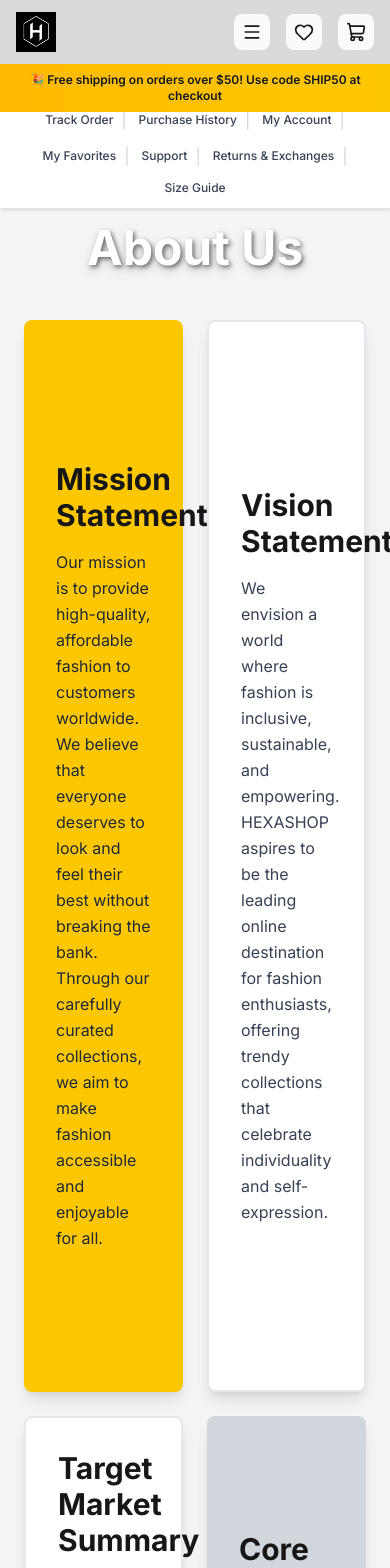
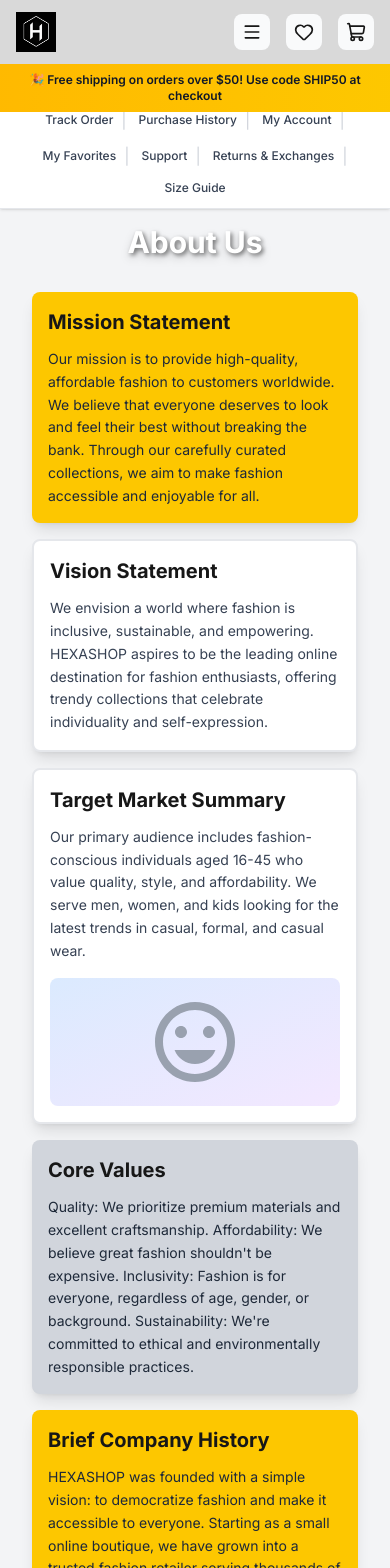
Before and after one commit to Qofy/hexashop, a Next.js app: page /aboutUs in a window 390 px wide. Shown: the top 1568 px of the page. Built offline with nearby package versions, Linux system fonts and the light colour scheme.

Commit message:
feat: refactor AboutUs component layout and improve content structure

```diff
--- a/app/aboutUs/page.tsx
+++ b/app/aboutUs/page.tsx
@@ -1,52 +1,60 @@
 'use client';
 
 import { content } from '@/data/componentDatas/content_context';
+import Section from '@/component/Section';
+import Container from '@/component/Container';
 
 export default function AboutUs() {
   const aboutContent = content.AboutUs;
 
   return (
-    <div className="bg-gray-100 min-h-screen py-16 px-6">
-      <div className="max-w-7xl mx-auto">
-        <h1 className="text-5xl font-bold text-center text-white mb-12 drop-shadow-lg" style={{ textShadow: '2px 2px 4px rgba(0,0,0,0.5)' }}>
+    <Section bgColor="bg-gray-100" padding="sm">
+      <div className="h-10 md:h-8"></div>
+      <Container>
+        <h1 className="text-3xl md:text-4xl lg:text-5xl font-bold text-center text-white mb-8 md:mb-12 drop-shadow-lg" style={{ textShadow: '2px 2px 4px rgba(0,0,0,0.5)' }}>
           {aboutContent?.title}
         </h1>
 
-        <div className="grid grid-cols-2 grid-rows-3 gap-6 min-h-200">
+        <div className="grid grid-cols-1 md:grid-cols-2 lg:grid-cols-2 gap-4 md:gap-6">
 
-          <div className="col-span-1 row-span-1 bg-yellow-400 p-8 flex flex-col justify-center rounded-lg shadow-lg">
-            <h2 className="text-3xl font-bold mb-4">{aboutContent?.missionTitle}</h2>
-            <p className="text-gray-800 leading-relaxed">{aboutContent?.missionDescription}</p>
+          {/* Mission */}
+          <div className="bg-yellow-400 p-4 md:p-8 flex flex-col justify-center rounded-lg shadow-lg">
+            <h2 className="text-xl md:text-3xl font-bold mb-3 md:mb-4">{aboutContent?.missionTitle}</h2>
+            <p className="text-sm md:text-base text-gray-800 leading-relaxed">{aboutContent?.missionDescription}</p>
           </div>
 
-          <div className="col-span-1 row-span-1 bg-white p-8 flex flex-col justify-center rounded-lg shadow-lg border-2 border-gray-200">
-            <h2 className="text-3xl font-bold mb-4">{aboutContent?.visionTitle}</h2>
-            <p className="text-gray-700 leading-relaxed">{aboutContent?.visionDescription}</p>
+          {/* Vision */}
+          <div className="bg-white p-4 md:p-8 flex flex-col justify-center rounded-lg shadow-lg border-2 border-gray-200">
+            <h2 className="text-xl md:text-3xl font-bold mb-3 md:mb-4">{aboutContent?.visionTitle}</h2>
+            <p className="text-sm md:text-base text-gray-700 leading-relaxed">{aboutContent?.visionDescription}</p>
           </div>
 
-          <div className="col-span-1 row-span-2 bg-white p-8 rounded-lg shadow-lg border-2 border-gray-200 flex flex-col justify-between">
+          {/* Target Market */}
+          <div className="bg-white p-4 md:p-8 rounded-lg shadow-lg border-2 border-gray-200 flex flex-col justify-between">
             <div>
-              <h2 className="text-3xl font-bold mb-4">{aboutContent?.targetMarketTitle}</h2>
-              <p className="text-gray-700 leading-relaxed">{aboutContent?.targetMarketDescription}</p>
+              <h2 className="text-xl md:text-3xl font-bold mb-3 md:mb-4">{aboutContent?.targetMarketTitle}</h2>
+              <p className="text-sm md:text-base text-gray-700 leading-relaxed">{aboutContent?.targetMarketDescription}</p>
             </div>
-            <div className="mt-6 h-48 bg-linear-to-br from-blue-100 to-purple-100 rounded-lg flex items-center justify-center">
-              <svg className="w-32 h-32 text-gray-400" fill="currentColor" viewBox="0 0 24 24">
+            <div className="mt-4 md:mt-6 h-32 md:h-48 bg-linear-to-br from-blue-100 to-purple-100 rounded-lg flex items-center justify-center">
+              <svg className="w-24 h-24 md:w-32 md:h-32 text-gray-400" fill="currentColor" viewBox="0 0 24 24">
                 <path d="M12 2C6.48 2 2 6.48 2 12s4.48 10 10 10 10-4.48 10-10S17.52 2 12 2zm0 18c-4.42 0-8-3.58-8-8s3.58-8 8-8 8 3.58 8 8-3.58 8-8 8zm3.5-9c.83 0 1.5-.67 1.5-1.5S16.33 8 15.5 8 14 8.67 14 9.5s.67 1.5 1.5 1.5zm-7 0c.83 0 1.5-.67 1.5-1.5S9.33 8 8.5 8 7 8.67 7 9.5 7.67 11 8.5 11zm3.5 6.5c2.33 0 4.31-1.46 5.11-3.5H6.89c.8 2.04 2.78 3.5 5.11 3.5z" />
               </svg>
             </div>
           </div>
 
-          <div className="col-span-1 row-span-1 bg-gray-300 p-8 flex flex-col justify-center rounded-lg shadow-lg">
-            <h2 className="text-3xl font-bold mb-4">{aboutContent?.coreValuesTitle}</h2>
-            <p className="text-gray-800 leading-relaxed">{aboutContent?.coreValuesDescription}</p>
+          {/* Core Values */}
+          <div className="bg-gray-300 p-4 md:p-8 flex flex-col justify-center rounded-lg shadow-lg">
+            <h2 className="text-xl md:text-3xl font-bold mb-3 md:mb-4">{aboutContent?.coreValuesTitle}</h2>
+            <p className="text-sm md:text-base text-gray-800 leading-relaxed">{aboutContent?.coreValuesDescription}</p>
           </div>
 
-          <div className="col-span-1 row-span-1 bg-yellow-400 p-8 flex flex-col justify-center rounded-lg shadow-lg">
-            <h2 className="text-3xl font-bold mb-4">{aboutContent?.historyTitle}</h2>
-            <p className="text-gray-800 leading-relaxed">{aboutContent?.historyDescription}</p>
+          {/* History */}
+          <div className="bg-yellow-400 p-4 md:p-8 flex flex-col justify-center rounded-lg shadow-lg">
+            <h2 className="text-xl md:text-3xl font-bold mb-3 md:mb-4">{aboutContent?.historyTitle}</h2>
+            <p className="text-sm md:text-base text-gray-800 leading-relaxed">{aboutContent?.historyDescription}</p>
           </div>
         </div>
-      </div>
-    </div>
+      </Container>
+    </Section>
   );
 }
```
